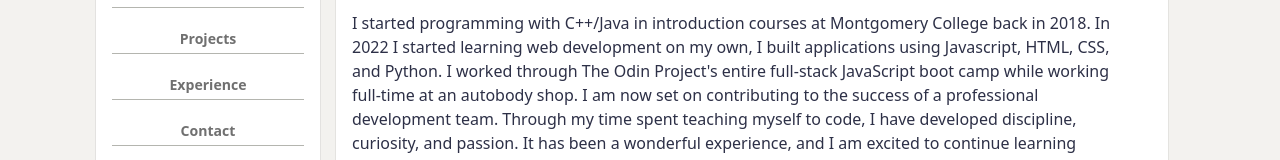
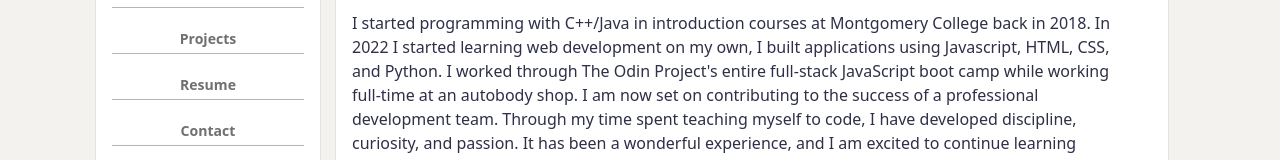
Before and after one commit to wflore19/TOP-portfolio, a React (Create React App) app: page / in a window 1280 px wide. Shown: the part 459-619 px from the top of the page. Built offline with nearby package versions, Linux system fonts and the light colour scheme.

Commit message:
Edit resume  title

```diff
--- a/src/components/NavBar/NavBar.tsx
+++ b/src/components/NavBar/NavBar.tsx
@@ -12,7 +12,7 @@ function NavBar() {
 			document
 				.querySelector(".projects")!
 				.scrollIntoView({ behavior: "smooth" });
-		} else if (e.target.textContent === "Experience") {
+		} else if (e.target.textContent === "Resume") {
 			document
 				.querySelector(".experience")!
 				.scrollIntoView({ behavior: "smooth" });
@@ -36,7 +36,7 @@ function NavBar() {
 				Projects
 			</button>
 			<button className="nav-item" onClick={handleLinkTouch}>
-				Experience
+				Resume
 			</button>
 			<button className="nav-item" onClick={handleLinkTouch}>
 				Contact
```
